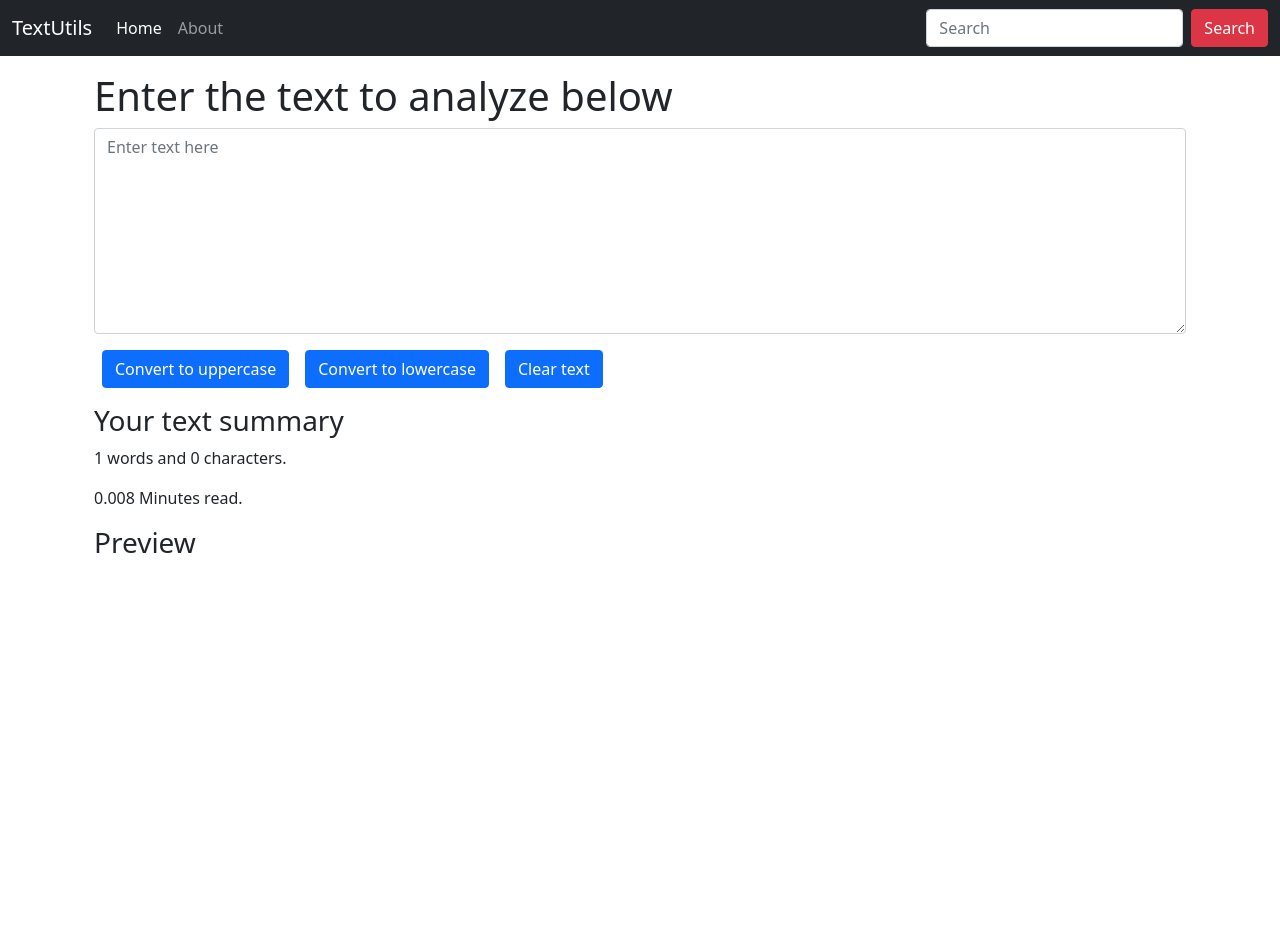
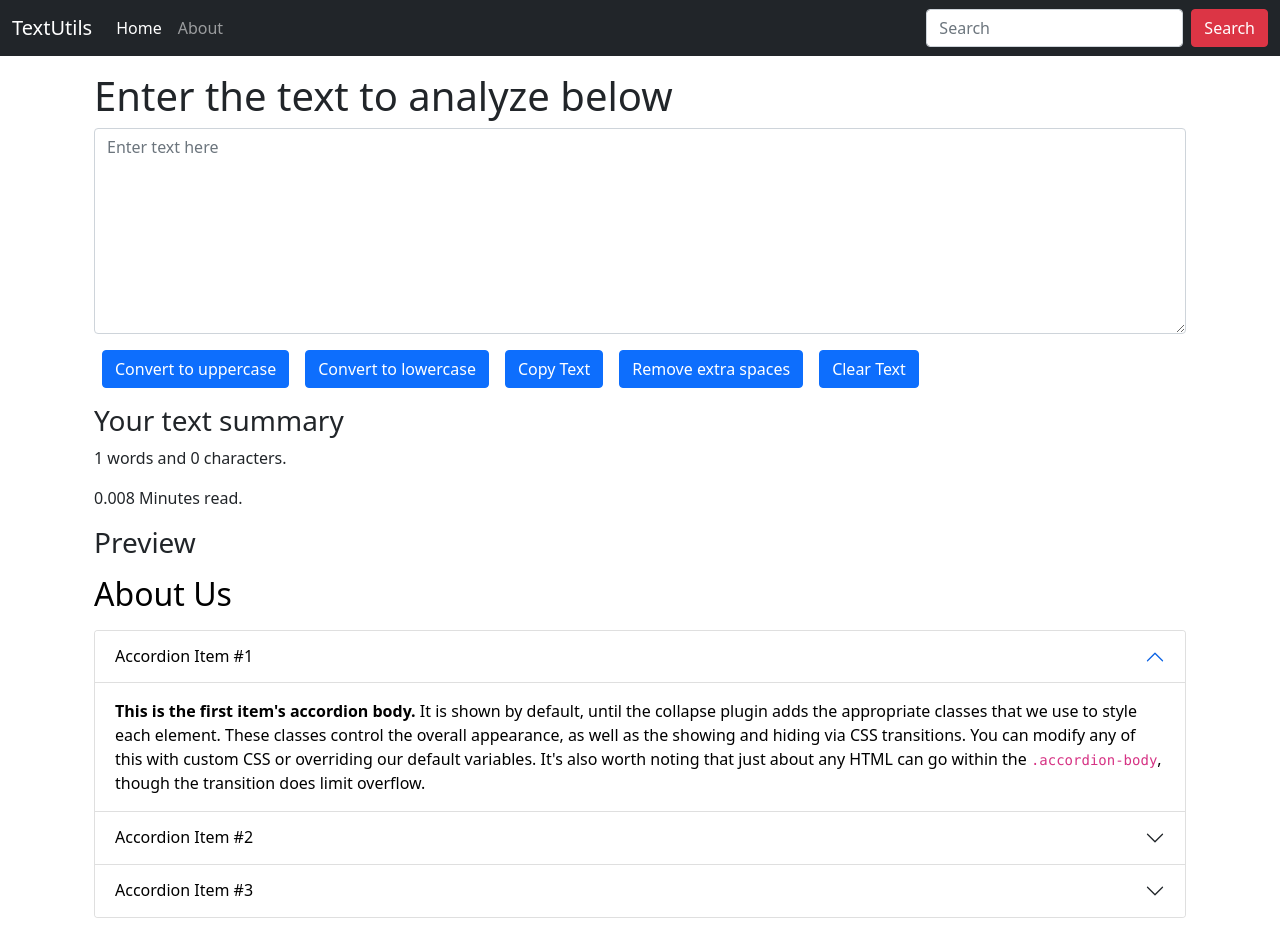
Before and after one commit to shubhsd/textutils-react, a React (Create React App) app: page / in a window 1280 px wide. Shown: the top 932 px of the page. Before the commit the page ends 800 px from the top, so only its background shows below. Built offline with nearby package versions, Linux system fonts and the light colour scheme.

Commit message:
Enabling dark mmode in about us section and adding more functions to text utils

```diff
--- a/src/App.js
+++ b/src/App.js
@@ -1,4 +1,5 @@
 import './App.css';
+import About from './components/About';
 import Navbar from './components/Navbar';
 import TextForm from './components/TextForm';
 
@@ -9,6 +10,7 @@
       <div className='container my-3'>
         {/* my-3 is bootstrap class means margin y = 30px */}
         <TextForm heading='Enter the text to analyze below' />
+        <About />
       </div>
     </div>
   );
--- /dev/null
+++ b/src/components/About.js
@@ -0,0 +1,76 @@
+import React, { useState } from 'react'
+
+
+export default function About() {
+    const [myStyle, setMyStyle] = useState({
+        color: 'black',
+        backgroundColor: 'white',
+    });
+
+    const [btnText, setBtnText] = useState('Enable dark mode');
+
+    const toggleStyle = () => {
+        if (myStyle.color === 'black') {
+            setMyStyle({
+                color: 'white',
+                backgroundColor: 'black',
+                border: '1px solid white'
+            })
+            setBtnText('Enable light mode')
+        }
+        else {
+            setMyStyle({
+                color: 'black',
+                backgroundColor: 'white'
+            });
+            setBtnText('Enable dark mode');
+        }
+    };
+
+    return (
+        <div className='container' style={myStyle}>
+            <h2 className='my-3'>About Us</h2>
+            <div className="accordion" id="accordionExample" style={myStyle}>
+                <div className="accordion-item">
+                    <h2 className="accordion-header" id="headingOne">
+                        <button className="accordion-button" style={myStyle} type="button" data-bs-toggle="collapse" data-bs-target="#collapseOne" aria-expanded="true" aria-controls="collapseOne">
+                            Accordion Item #1
+                        </button>
+                    </h2>
+                    <div id="collapseOne" className="accordion-collapse collapse show" aria-labelledby="headingOne" data-bs-parent="#accordionExample">
+                        <div className="accordion-body" style={myStyle}>
+                            <strong>This is the first item's accordion body.</strong> It is shown by default, until the collapse plugin adds the appropriate classes that we use to style each element. These classes control the overall appearance, as well as the showing and hiding via CSS transitions. You can modify any of this with custom CSS or overriding our default variables. It's also worth noting that just about any HTML can go within the <code>.accordion-body</code>, though the transition does limit overflow.
+                        </div>
+                    </div>
+                </div>
+                <div className="accordion-item">
+                    <h2 className="accordion-header" id="headingTwo">
+                        <button className="accordion-button collapsed" style={myStyle} type="button" data-bs-toggle="collapse" data-bs-target="#collapseTwo" aria-expanded="false" aria-controls="collapseTwo">
+                            Accordion Item #2
+                        </button>
+                    </h2>
+                    <div id="collapseTwo" className="accordion-collapse collapse" aria-labelledby="headingTwo" data-bs-parent="#accordionExample">
+                        <div className="accordion-body" style={myStyle}>
+                            <strong>This is the second item's accordion body.</strong> It is hidden by default, until the collapse plugin adds the appropriate classes that we use to style each element. These classes control the overall appearance, as well as the showing and hiding via CSS transitions. You can modify any of this with custom CSS or overriding our default variables. It's also worth noting that just about any HTML can go within the <code>.accordion-body</code>, though the transition does limit overflow.
+                        </div>
+                    </div>
+                </div>
+                <div className="accordion-item">
+                    <h2 className="accordion-header" id="headingThree">
+                        <button className="accordion-button collapsed" style={myStyle} type="button" data-bs-toggle="collapse" data-bs-target="#collapseThree" aria-expanded="false" aria-controls="collapseThree">
+                            Accordion Item #3
+                        </button>
+                    </h2>
+                    <div id="collapseThree" className="accordion-collapse collapse" aria-labelledby="headingThree" data-bs-parent="#accordionExample">
+                        <div className="accordion-body" style={myStyle}>
+                            <strong>This is the third item's accordion body.</strong> It is hidden by default, until the collapse plugin adds the appropriate classes that we use to style each element. These classes control the overall appearance, as well as the showing and hiding via CSS transitions. You can modify any of this with custom CSS or overriding our default variables. It's also worth noting that just about any HTML can go within the <code>.accordion-body</code>, though the transition does limit overflow.
+                        </div>
+                    </div>
+                </div>
+            </div>
+            <div className="container">
+                <button type="button" onClick={toggleStyle} className="btn btn-primary my-3">{btnText}</button>
+            </div>
+        </div>
+    )
+}
--- a/src/components/TextForm.js
+++ b/src/components/TextForm.js
@@ -20,6 +20,17 @@
         setText(newText);
     };
 
+    const handleCopy = () => {
+        const text = document.getElementById('myBox');
+        text.select();
+        navigator.clipboard.writeText(text.value);
+    };
+
+    const handleExtraSpaces = () => {
+        let newText = text.split(/[ ]+/);
+        setText(newText.join(' '));
+    };
+
     const handleOnChange = (event) => {
         setText(event.target.value);
     };
@@ -33,7 +44,9 @@
                 </div>
                 <button className='btn btn-primary mx-2' onClick={handleUpperCaseClick}>Convert to uppercase</button>
                 <button className='btn btn-primary mx-2' onClick={handleLowerCaseClick}>Convert to lowercase</button>
-                <button className='btn btn-primary mx-2' onClick={handleClearClick}>Clear text</button>
+                <button className='btn btn-primary mx-2' onClick={handleCopy}>Copy Text</button>
+                <button className='btn btn-primary mx-2' onClick={handleExtraSpaces}>Remove extra spaces</button>
+                <button className='btn btn-primary mx-2' onClick={handleClearClick}>Clear Text</button>
                 {/* mx-2 bootstrap class gives margin in x  */}
             </div>
 
```
